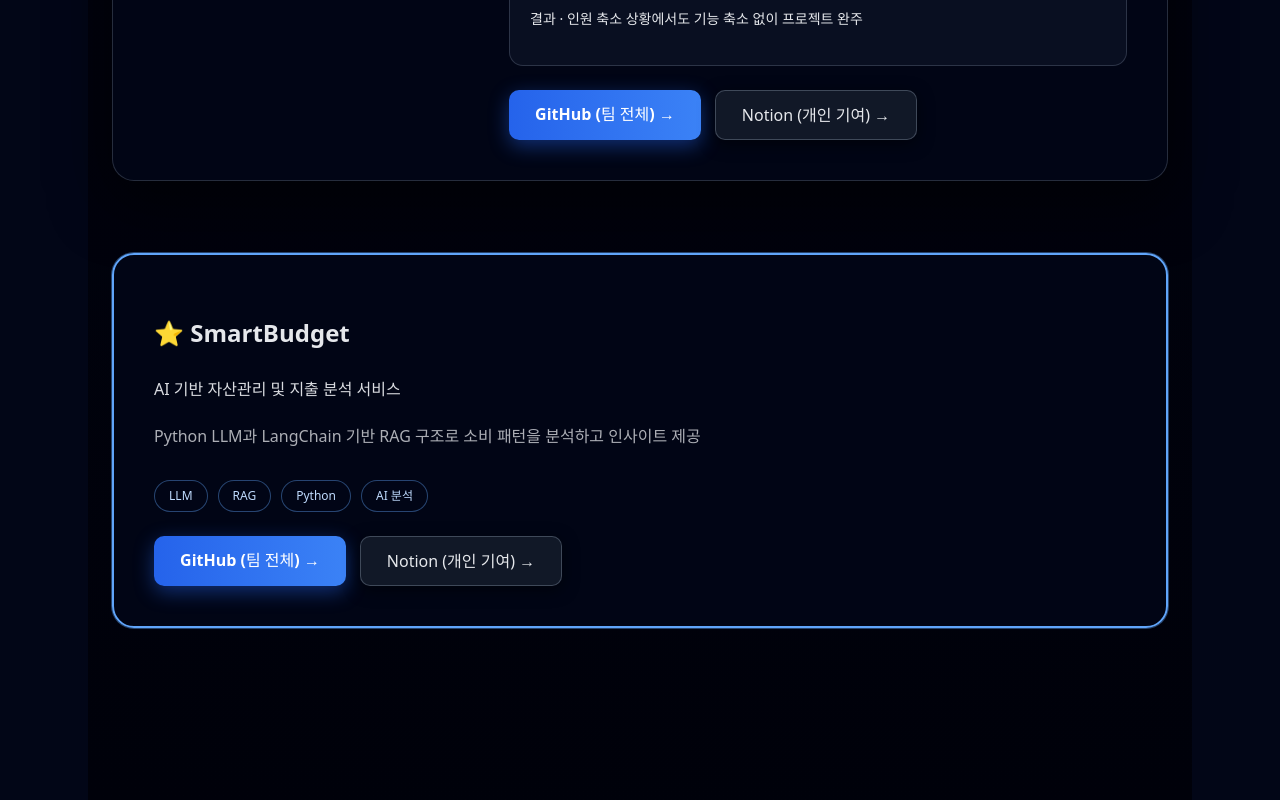
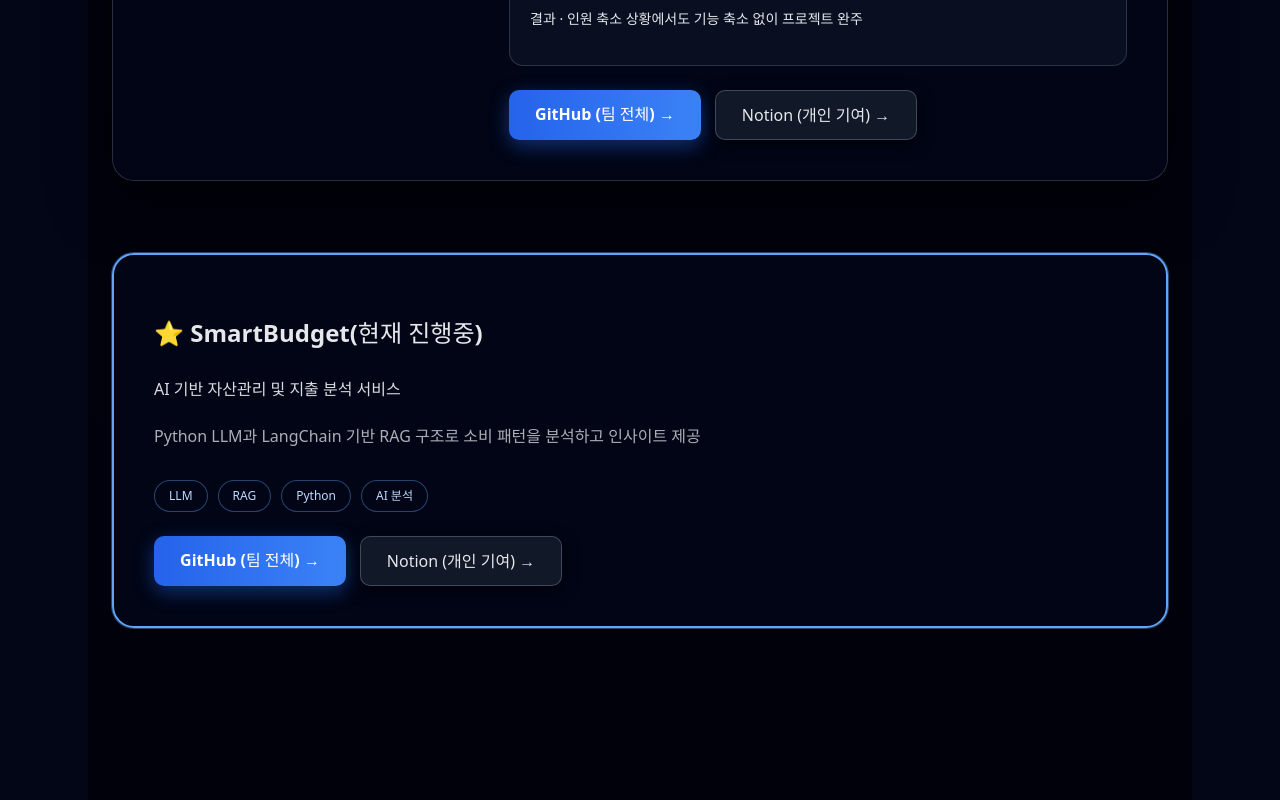
Before and after one commit to eternus24/eternus24.github.io, a React (Vite) app: page / in a window 1280 px wide. Shown: the part 2579-3379 px from the top of the page. Built offline with nearby package versions, Linux system fonts and the light colour scheme.

Commit message:
포트폴리오 수정

```diff
--- a/src/pages/Portfolio.jsx
+++ b/src/pages/Portfolio.jsx
@@ -59,7 +59,7 @@
     },
   },
   {
-    title: "SmartBudget",
+    title: "SmartBudget(현재 진행중)",
     desc: "AI 기반 자산관리 및 지출 분석 서비스",
     detail:
       "Python LLM과 LangChain 기반 RAG 구조로 소비 패턴을 분석하고 인사이트 제공",
```
